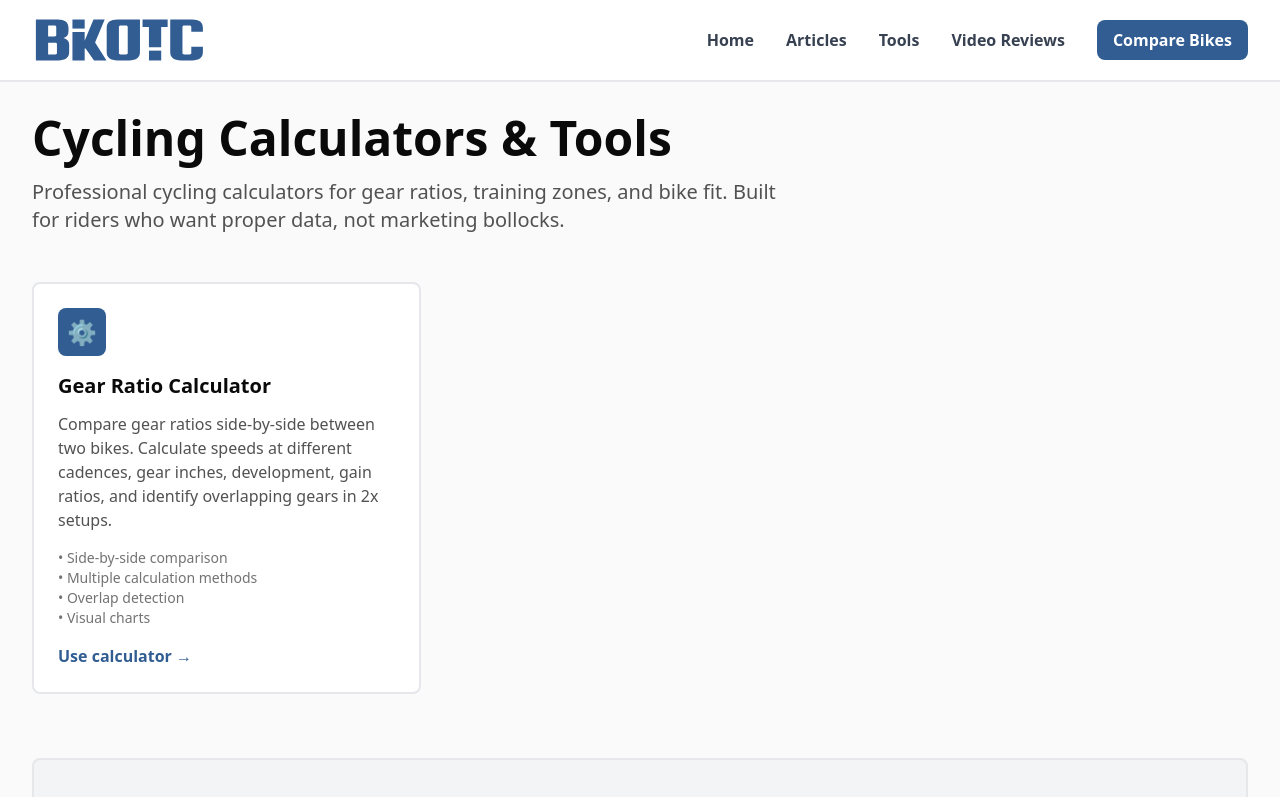
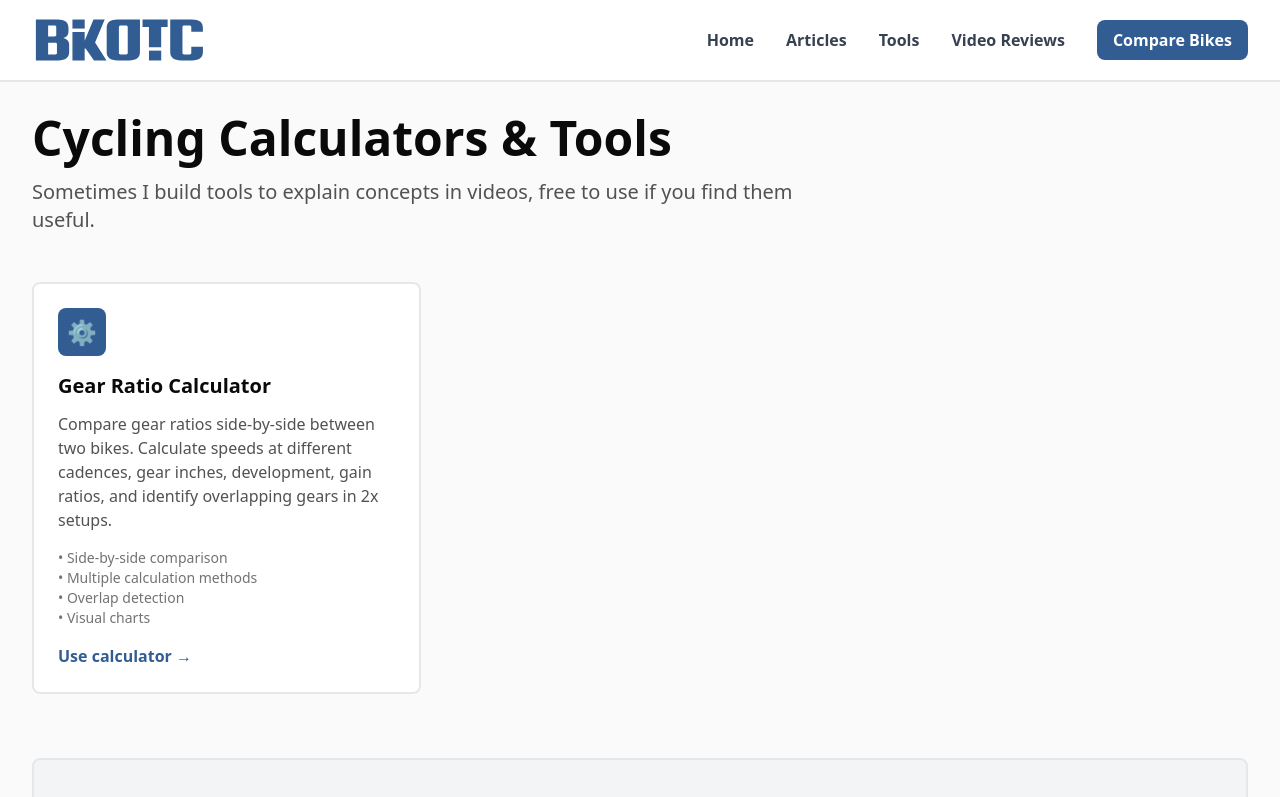
Before and after one commit to maccavamzoo/bikotic-genesis, a Next.js app: page /tools in a window 1280 px wide. Shown: the top 797 px of the page. Built offline with nearby package versions, Linux system fonts and the light colour scheme.

Commit message:
Update page.tsx

```diff
--- a/app/tools/page.tsx
+++ b/app/tools/page.tsx
@@ -9,7 +9,7 @@ export default function ToolsPage() {
             Cycling Calculators & Tools
           </h1>
           <p className="text-lg md:text-xl text-[#525252] max-w-3xl">
-            Professional cycling calculators for gear ratios, training zones, and bike fit. Built for riders who want proper data, not marketing bollocks.
+            Sometimes I build tools to explain concepts in videos, free to use if you find them useful.
           </p>
         </section>
 
```
